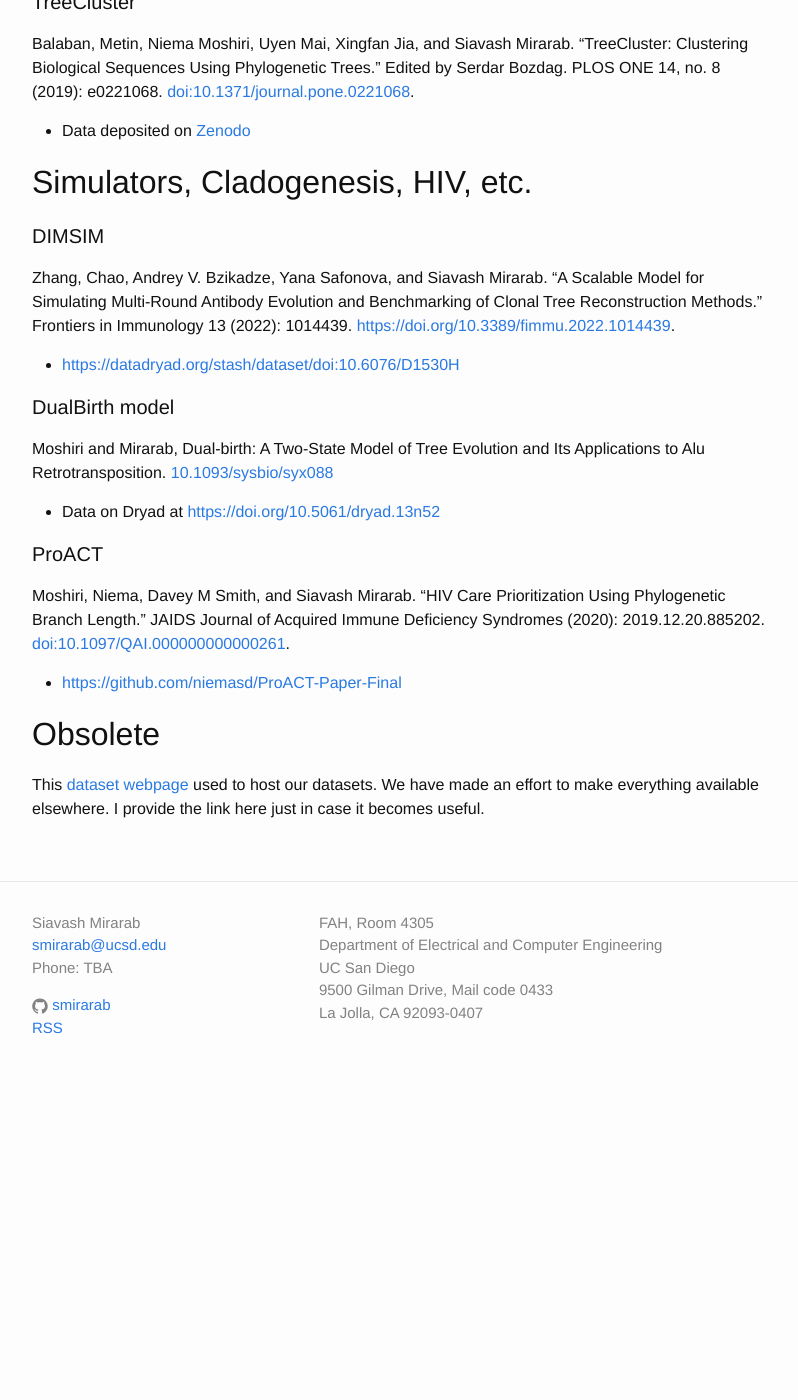
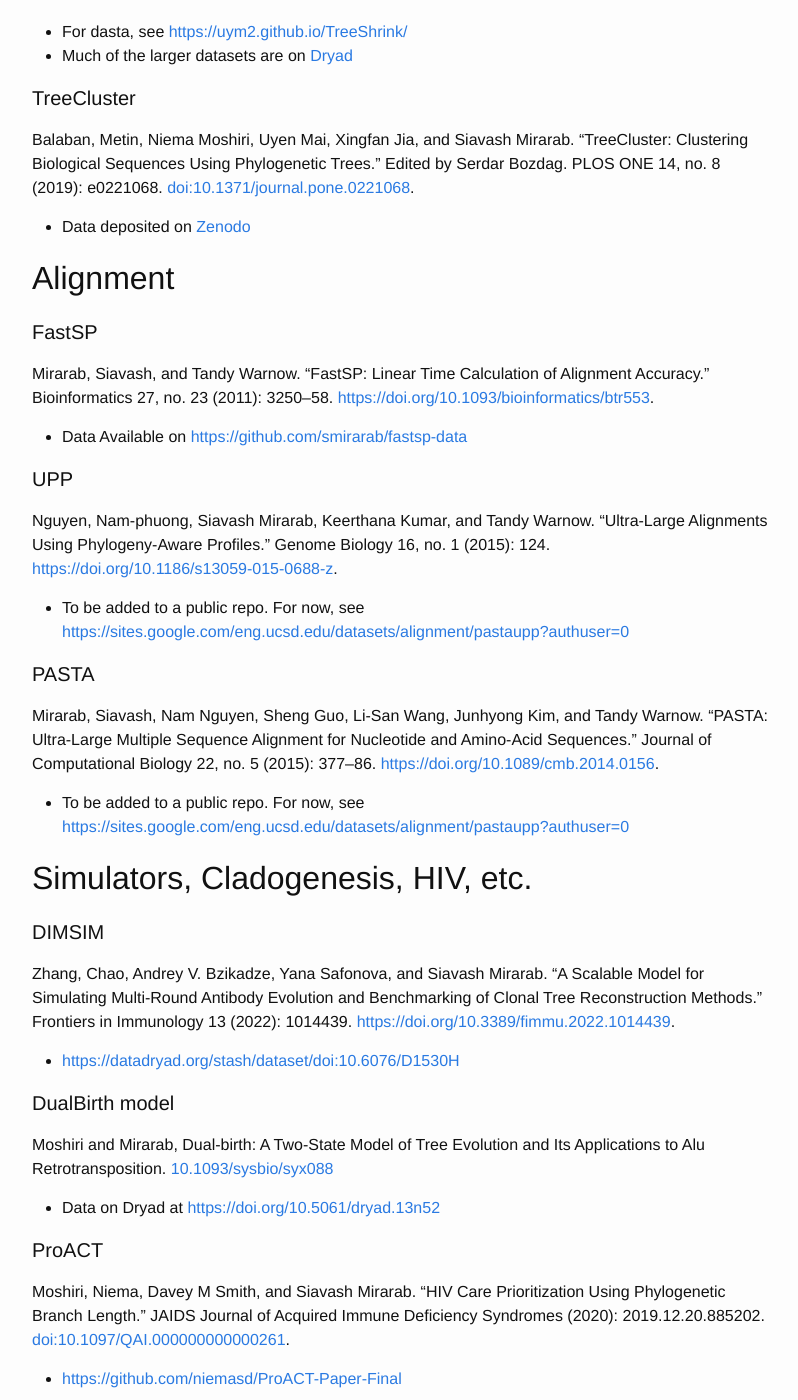
Before and after one commit to smirarab/website, a Jekyll site: the page built from datasets.md, in a window 1280 px wide and 1400 px high, scrolled down 10609 px. Shown: the whole window, without its empty margins (238-1036 px from the left). Built offline with Jekyll 4.4.1, drawn with Linux system fonts in a browser that asks for light colours; before the commit the page ends 11708 px from its top, so only the background shows below that; some of the changed text lies outside the part shown.

Commit message:
update datasets

```diff
--- a/datasets.md
+++ b/datasets.md
@@ -99,7 +99,7 @@
 #### ASTRAL-I
 Mirarab, Siavash, Rezwana Reaz, Md. Shamsuzzoha Bayzid, Théo Zimmermann, M. S. Swenson, and Tandy Warnow. “ASTRAL: Genome-Scale Coalescent-Based Species Tree Estimation.” Bioinformatics 30, no. 17 (2014): i541–48. [doi:10.1093/bioinformatics/btu462](doi.org/10.1093/bioinformatics/btu462).
 
-* Data will be **on Dryad** soon.
+* Available on Dryad: <https://doi.org/doi:10.5061/dryad.ht76hdrp0>.
 
 
 ### Binning related
@@ -323,6 +323,25 @@
 
 * Data deposited on [Zenodo](https://zenodo.org/record/3358386)
 
+## Alignment
+
+#### FastSP
+
+Mirarab, Siavash, and Tandy Warnow. “FastSP: Linear Time Calculation of Alignment Accuracy.” Bioinformatics 27, no. 23 (2011): 3250–58. <https://doi.org/10.1093/bioinformatics/btr553>.
+
+* Data Available on <https://github.com/smirarab/fastsp-data>
+
+#### UPP
+
+Nguyen, Nam-phuong, Siavash Mirarab, Keerthana Kumar, and Tandy Warnow. “Ultra-Large Alignments Using Phylogeny-Aware Profiles.” Genome Biology 16, no. 1 (2015): 124. <https://doi.org/10.1186/s13059-015-0688-z>.
+
+* To be added to a public repo. For now, see <https://sites.google.com/eng.ucsd.edu/datasets/alignment/pastaupp?authuser=0>
+
+#### PASTA
+
+Mirarab, Siavash, Nam Nguyen, Sheng Guo, Li-San Wang, Junhyong Kim, and Tandy Warnow. “PASTA: Ultra-Large Multiple Sequence Alignment for Nucleotide and Amino-Acid Sequences.” Journal of Computational Biology 22, no. 5 (2015): 377–86. <https://doi.org/10.1089/cmb.2014.0156>.
+
+* To be added to a public repo. For now, see <https://sites.google.com/eng.ucsd.edu/datasets/alignment/pastaupp?authuser=0>
 
 ## Simulators, Cladogenesis, HIV, etc.
 
```
